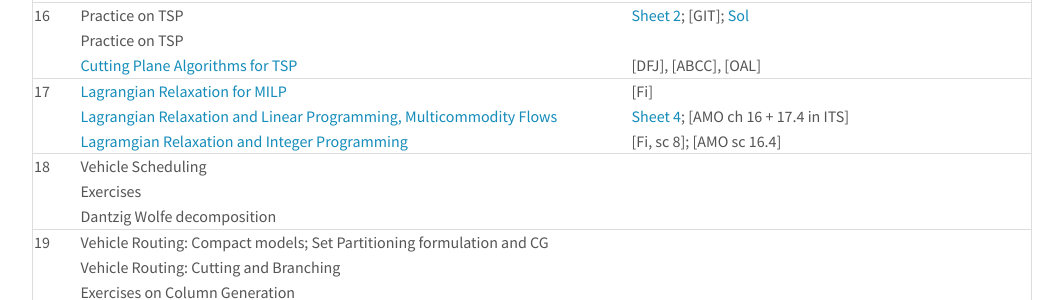
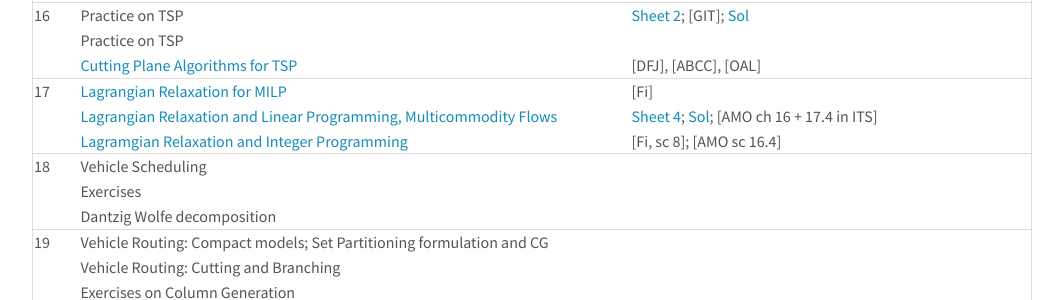
Before and after one commit to DM872/dm872.github.io, a Jekyll site: the page built from index.md, in a window 1280 px wide. Shown: the part 727-1027 px from the top of the page, without its empty margins (108-1171 px from the left). Built offline with Jekyll 4.4.1, drawn with Linux system fonts in a browser that asks for light colours; nearby versions of some CDN libraries; comment, search, counter and statistics services are not loaded.

Commit message:
added Lagrangian

```diff
--- a/index.md
+++ b/index.md
@@ -67,7 +67,7 @@
 |      | [Cutting Plane Algorithms for TSP][54]                                   | [DFJ], [ABCC], [OAL]                                         |
 |------+--------------------------------------------------------------------------+--------------------------------------------------------------|
 |   17 | [Lagrangian Relaxation for MILP][55]                                     | [Fi]                                                         |
-|      | [Lagrangian Relaxation and Linear Programming, Multicommodity Flows][56] | [Sheet 4][14]; [AMO ch 16 + 17.4 in ITS]                     |
+|      | [Lagrangian Relaxation and Linear Programming, Multicommodity Flows][56] | [Sheet 4][14]; [Sol][84]; [AMO ch 16 + 17.4 in ITS]          |
 |      | [Lagramgian Relaxation and Integer Programming][57]                      | [Fi, sc 8]; [AMO sc 16.4]                                    |
 |------+--------------------------------------------------------------------------+--------------------------------------------------------------|
 |   18 | Vehicle Scheduling                                                       |                                                              |
```
Also changed, not shown: other parts of index.md (+1 -0 lines).
